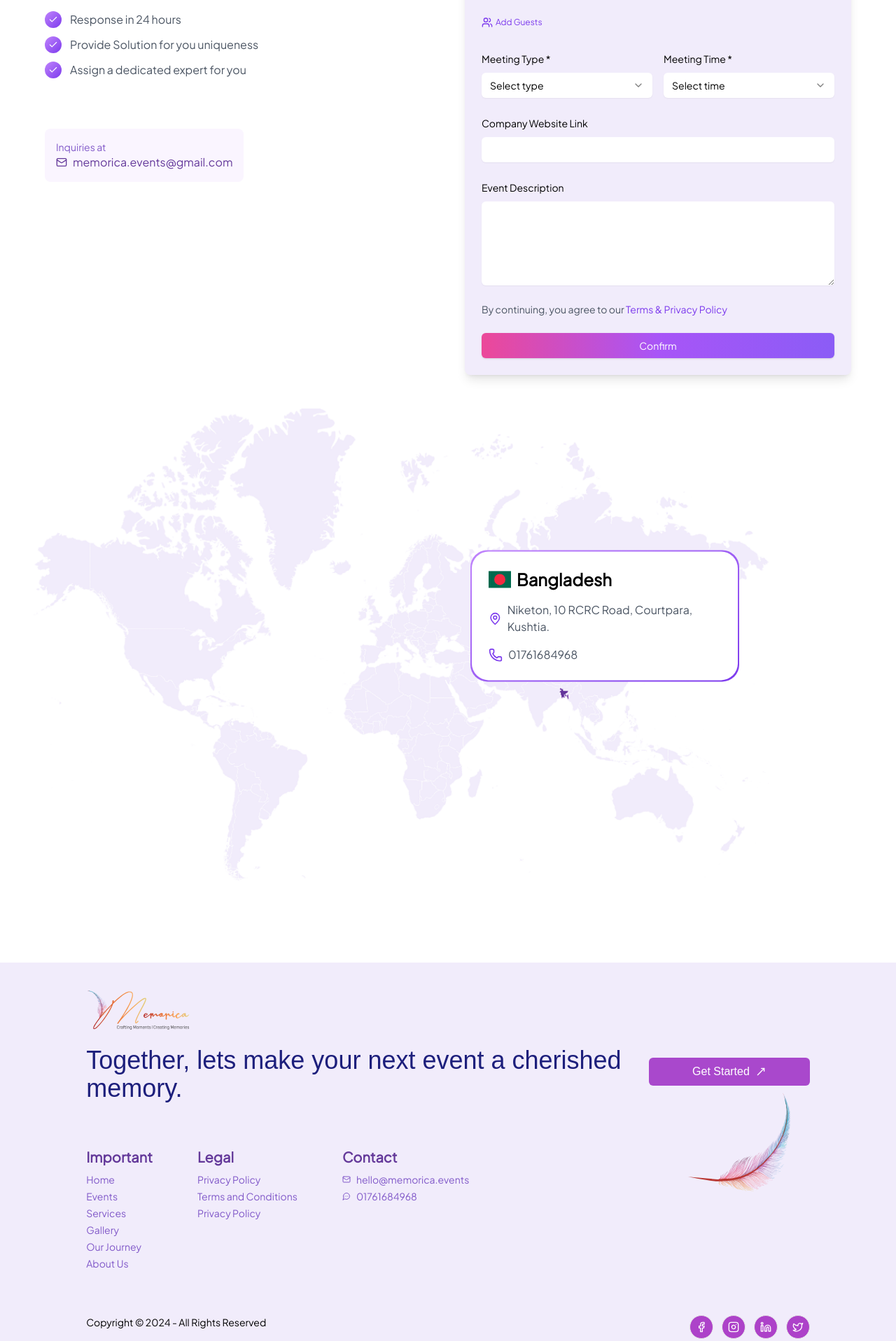
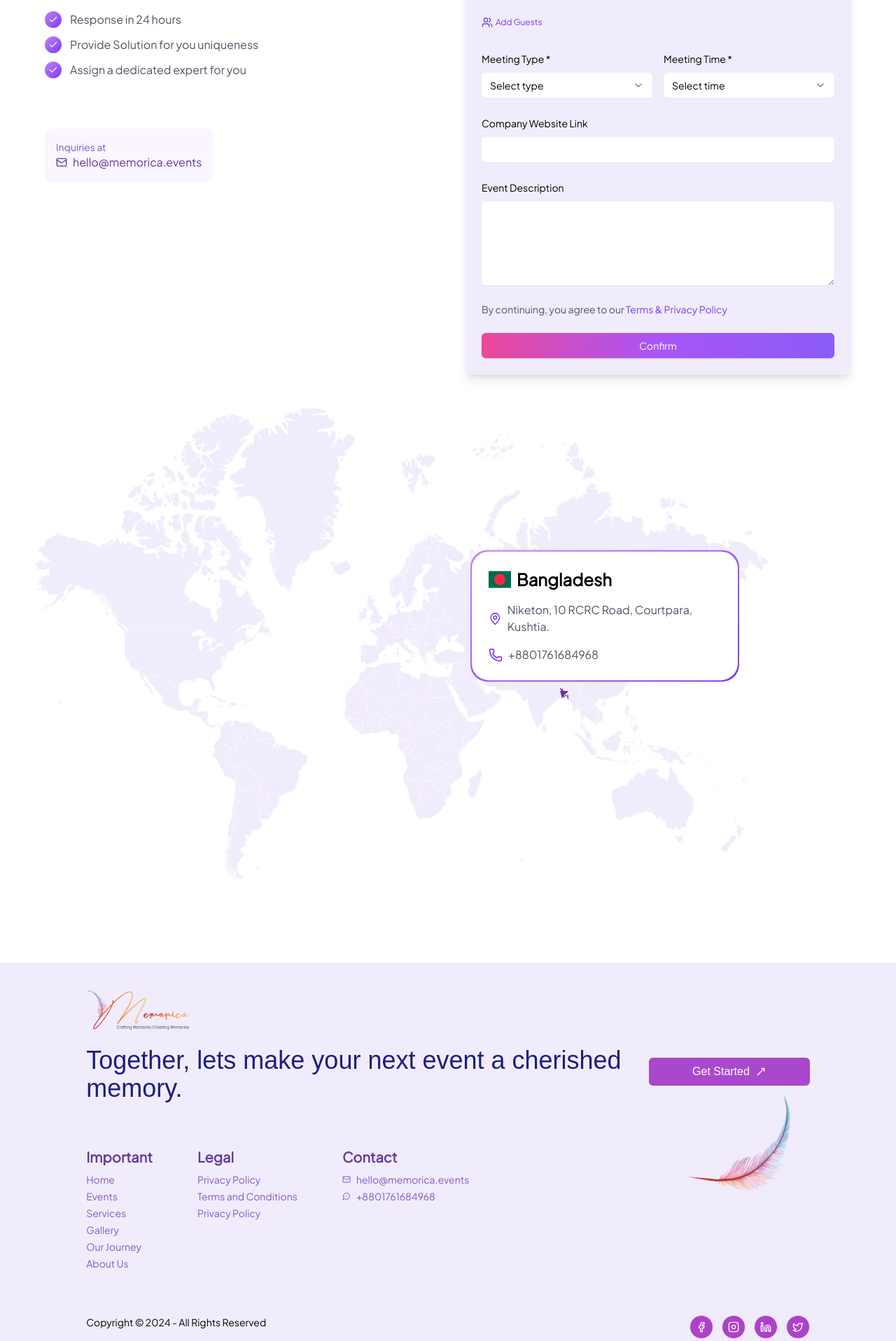
Before and after one commit to KRShanto/memorica, a Next.js app: page /contact in a window 1280 px wide. Shown: the part 328-2245 px from the top of the page at 70% size. Built offline with nearby package versions, Linux system fonts and the light colour scheme; a web font is replaced by a local one.

Commit message:
feat: add constants for email and phone, update ContactCard and JourneyForm components

```diff
--- a/src/components/contact/Card.tsx
+++ b/src/components/contact/Card.tsx
@@ -1,3 +1,4 @@
+import { PHONE } from "@/lib/constants";
 import { MapPin, Phone } from "lucide-react";
 
 export default function ContactCard() {
@@ -20,7 +21,7 @@ export default function ContactCard() {
 
           <div className="flex items-center gap-2 text-gray-600">
             <Phone className="w-5 h-5 text-purple-600" />
-            <span>01761684968</span>
+            <span>{PHONE}</span>
           </div>
         </div>
       </div>
--- a/src/components/contact/JourneyForm.tsx
+++ b/src/components/contact/JourneyForm.tsx
@@ -15,6 +15,7 @@ import { Label } from "@/components/ui/label";
 import { useState } from "react";
 import Image from "next/image";
 import ContactCard from "./Card";
+import { EMAIL } from "@/lib/constants";
 
 export default function JourneyForm() {
   const [guestEmails, setGuestEmails] = useState<string[]>([]);
@@ -76,7 +77,7 @@ export default function JourneyForm() {
             <p className="text-[#8159C9] text-sm">Inquiries at</p>
             <div className="flex items-center gap-2 text-[#64399A]">
               <Mail className="h-4 w-4" />
-              <span>memorica.events@gmail.com</span>
+              <span>{EMAIL}</span>
             </div>
           </div>
         </div>
--- a/src/components/footer.tsx
+++ b/src/components/footer.tsx
@@ -11,6 +11,7 @@ import {
   MoveUpRight,
   Twitter,
 } from "lucide-react";
+import { EMAIL, PHONE } from "@/lib/constants";
 
 export default function Footer() {
   return (
@@ -85,18 +86,18 @@ export default function Footer() {
             </h1>
             <div className="flex flex-col gap-1 font-jakarta text-[#8159C9]">
               <Link
-                href={"mailto:memorica.event@gmail.com"}
+                href={`mailto:${EMAIL}`}
                 className="flex items-center gap-2 text-sm"
               >
                 <Mail size={12} />
-                <p>hello@memorica.events</p>
+                <p>{EMAIL}</p>
               </Link>
               <Link
-                href={"tel:+8801234567834"}
+                href={`tel:${PHONE}`}
                 className="flex items-center gap-2 text-sm"
               >
                 <MessageCircleMore size={12} />
-                <p>01761684968</p>
+                <p>{PHONE}</p>
               </Link>
             </div>
           </div>
--- /dev/null
+++ b/src/lib/constants.ts
@@ -0,0 +1,2 @@
+export const EMAIL = "hello@memorica.events";
+export const PHONE = "+8801761684968";
```
